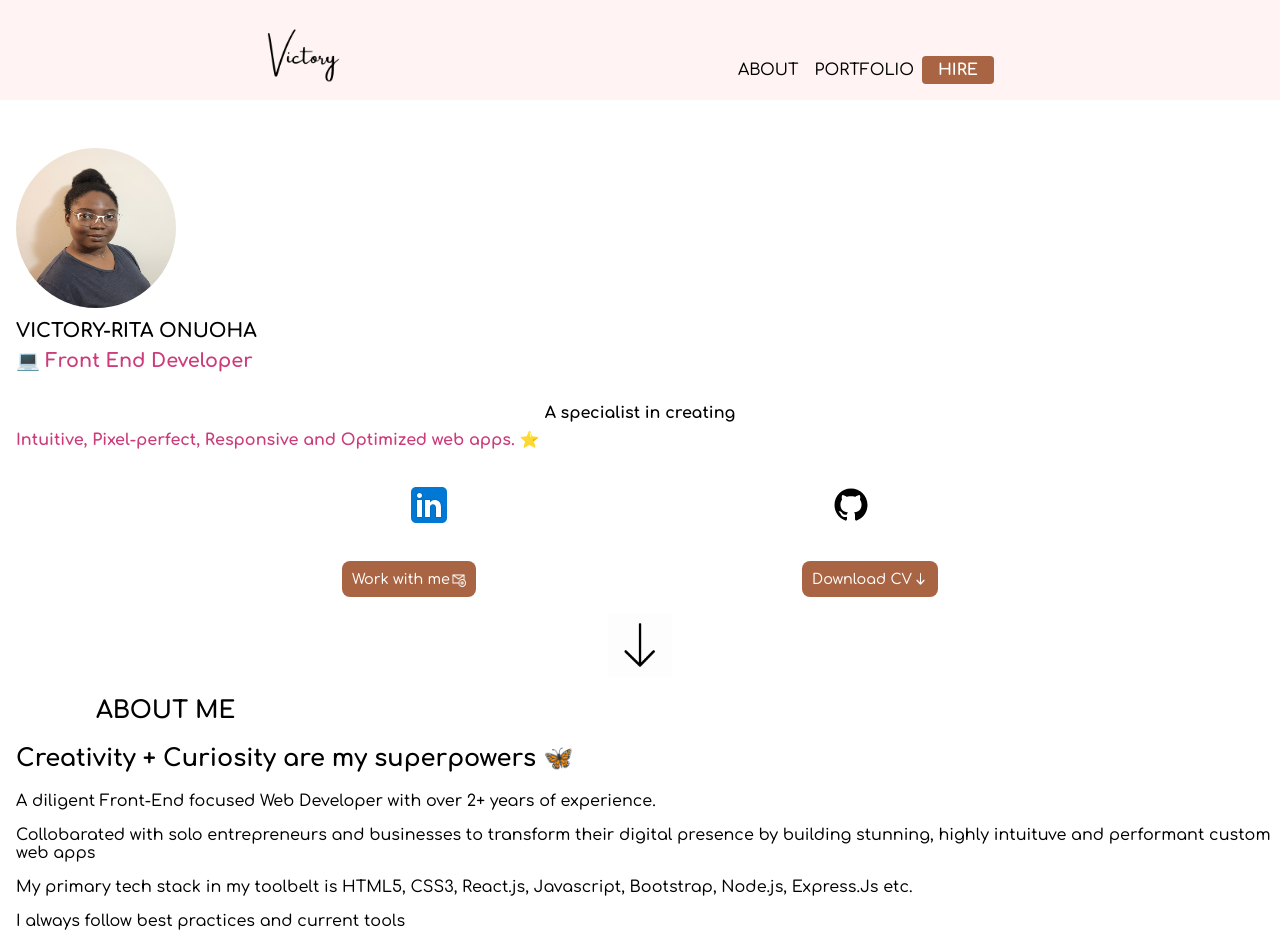
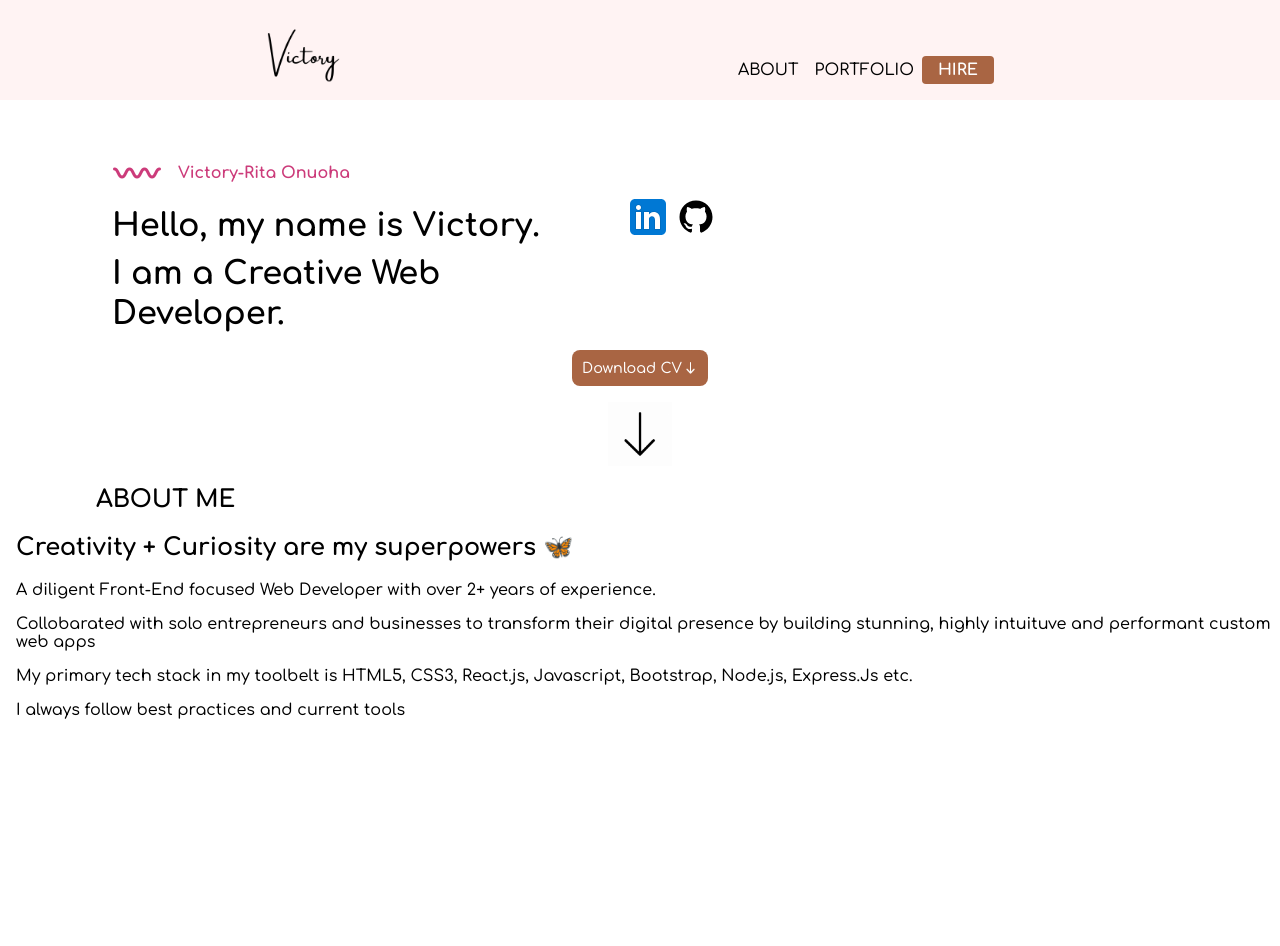
Before and after one commit to VictoryOnuoha/VICTORY-FOLIO-2.0, a React (Create React App) app: page / in a window 1280 px wide. After the commit the page ends 800 px from the top, so only its background shows below. Built offline with nearby package versions, Linux system fonts and the light colour scheme.

Commit message:
Modified hero section to make it more minimalistic

```diff
--- a/src/components/hero/hero.js
+++ b/src/components/hero/hero.js
@@ -4,38 +4,38 @@ import githubIcon from '../../assets/icons/github.svg';
 import contactIcon from '../../assets/icons/contact.png';
 import downloadIcon from '../../assets/icons/download.png';
 import scrolldown from '../../assets/icons/scrolldown.gif';
+import wavyLine from '../../assets/icons/wavy-pink.png';
 import './hero.scss';
 
 function Hero() {
     return(
         <main className='hero' >
-            <section className='hero__image-box' >
-                <img src={heroImage} className='hero__image' />
+            <section className='hero__about' >
+
+                <article className='hero__user' >
+                    <section className='hero__user-name' >
+                        <img src={wavyLine} className='hero__user-line'/>
+                        <p className='hero__user-title' >Victory-Rita Onuoha</p>
                     </section>
 
                     <section className='hero__title-box' >
-                <h1 className='hero__title' >VICTORY-RITA ONUOHA</h1>
-                <h2 className='hero__job-title'> 💻 Front End Developer</h2>
+                        <h2 className='hero__job-title'> Hello, my name is Victory.</h2>
+                        <h2 className='hero__job-title'> I am a Creative Web Developer.</h2>
                     </section>
+                </article>
 
-            <section className='hero__description-box' >
-                <h2 className='hero__description' > A specialist in creating
-                </h2>
-                <span className='hero__description--selected'> Intuitive, Pixel-perfect,
-                    Responsive and Optimized web apps. ⭐</span>
-            </section>
 
+                <article className='hero__user-description' >
                     <section className='hero__link-box' >
                         <img alt='logo and link for linkledn page' src={linkedinIcon} className='hero__linkedin-link' />
                         <img alt='logo and link for github' src={githubIcon} className='hero__github-link' />
                     </section>
 
+                </article>
+            </section>
+
+
             <section className='hero__buttons' >
-                <button className='hero__button' >
-                    Work with me
-                    <img src={contactIcon} alt=' message us icon' className='hero__contact-button' />
-                </button>
-
                 <button className='hero__button'>
                     Download CV
                     <img src={downloadIcon} alt=' download cv icon' className='hero__download-button'/>
--- a/src/components/hero/hero.scss
+++ b/src/components/hero/hero.scss
@@ -1,51 +1,61 @@
 @use '../../styles/partials/colors';
+@use '../../styles/partials/mixins';
 
 
 .hero {
-    &__image-box{
+    &__about {
+       @include mixins.tablet {
+        display: flex;
+        justify-content: center;
+        align-items: center;
+       }
+    }
+    &__user {
+        @include mixins.tablet {
+            width: 40%;
+        }
+    }
+    &__user-name{
         margin: 3rem 0 0 1rem;
+        display: flex;
     }
-    &__image {
-        width: 10rem;
-        height: 10rem;
-        border-radius: 50%;
-        // border-color: linear-gradient(45deg, colors.$primary-brown, colors.$background-blush );
-    }
-    &__title {
-        margin: 0.5rem 1rem 0 1rem;
-        font-size: 1.2rem;
+
+    &__user-title {
+        color: colors.$background-blush;
+        font-weight: 700;
+        margin-left: 1rem;
+
     }
     &__job-title {
-        font-size: 1.2rem;
+        font-size: 2rem;
+        line-height: 2.5rem;
         margin: 0.5rem 0 0 1rem;
         font-weight: 700;
         font-weight: 1.2rem;
-        color: colors.$background-blush;
+        color: colors.$primary-black;
     }
-    &__description{
-        margin: 2rem 1rem 0.5rem 1rem;
-        font-size: 1rem;
-        text-align: center;
+    &__user-description {
+        @include mixins.tablet {
+           width: 40%;
+            flex-direction: column;
+            margin-right: 4rem;
+        }
+    }
 
-    }
-    &__description-box {
-        margin: 1rem;
-    }
-    &__description--selected {
-        color: colors.$background-blush;
-        font-weight: 700;
-        text-align: center;
-
-    }
     &__link-box {
         display: flex;
         justify-content: space-evenly;
         margin: 2rem;
+        @include mixins.tablet {
+            justify-content: flex-start;
+            margin: 1rem;
+        }
     }
     &__buttons{
         display: flex;
         justify-content: space-evenly;
         margin: 1rem;
+
     }
     &__button {
         background-color: colors.$primary-brown;
@@ -59,7 +69,6 @@
         border-radius: 0.5rem;
        padding:  0.5rem;
     }
-    &__contact-button,
     &__download-button {
         width: 1rem;
         height: 1rem;
```
Lines whose indentation alone changed are shown as unchanged.
